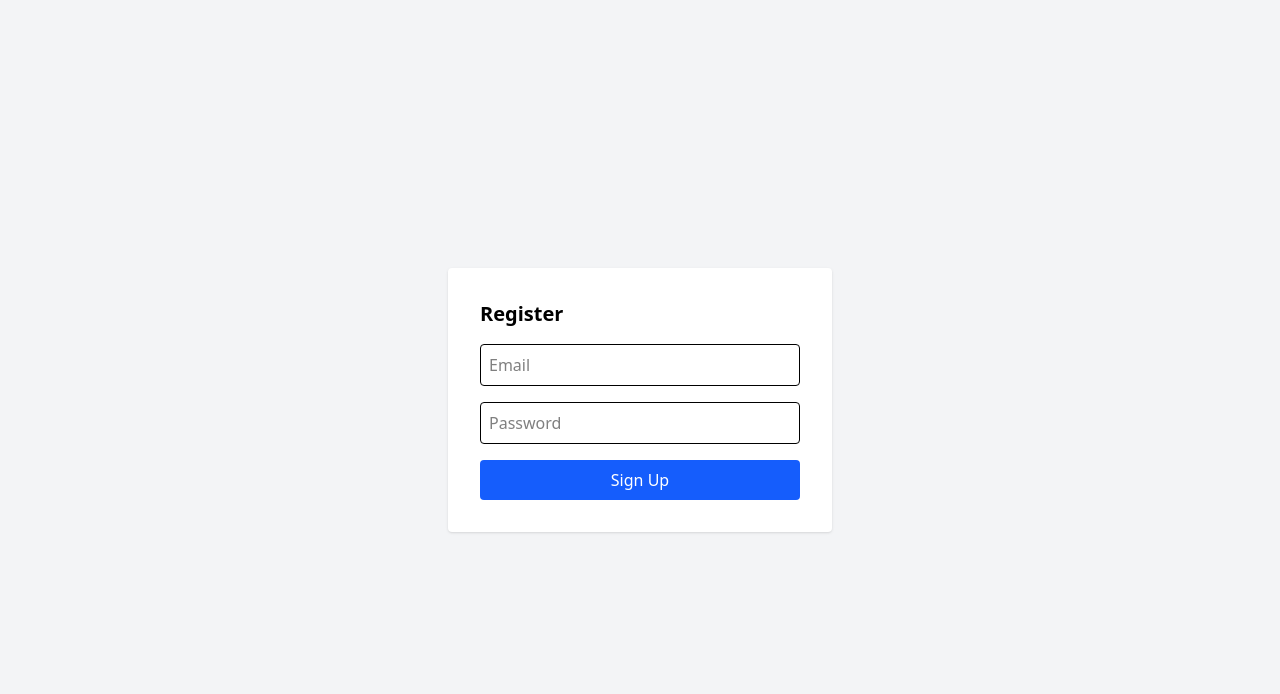
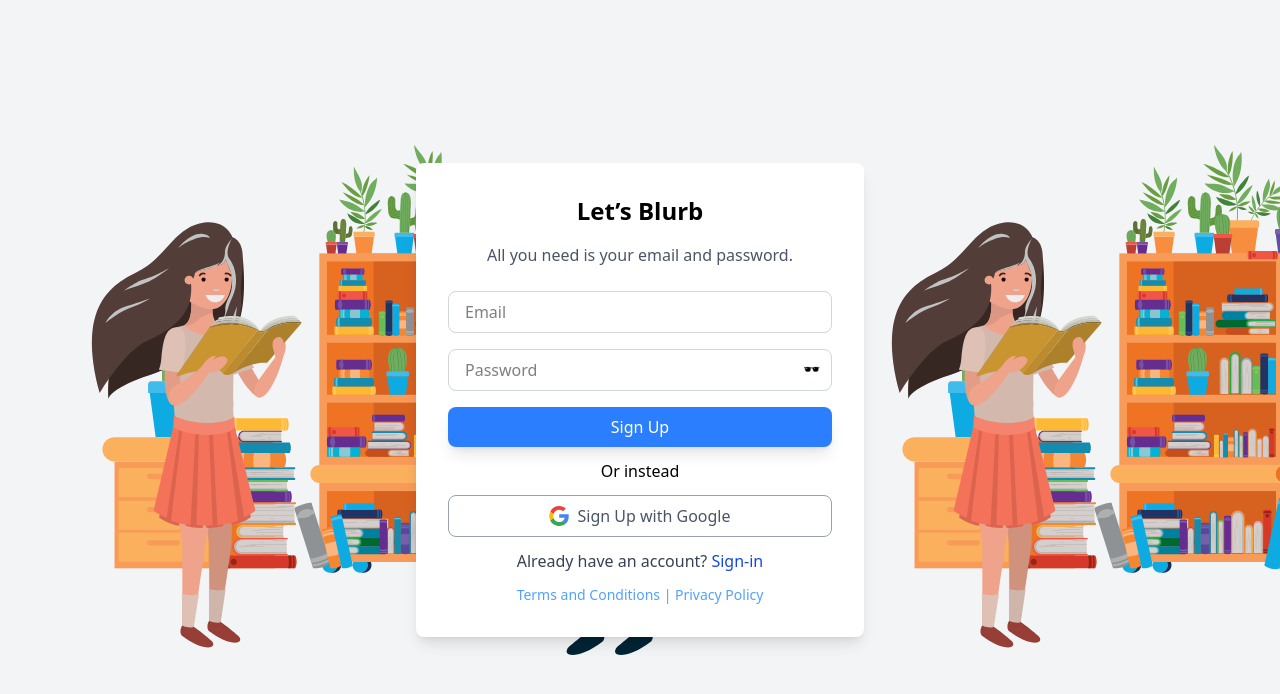
Before and after one commit to KakuElvis/versevault, a React (Vite) app: page /register in a window 1280 px wide. Shown: the top 694 px of the page. Built offline with nearby package versions, Linux system fonts and the light colour scheme.

Commit message:
connected login and register to firebase

```diff
--- a/src/components/Nav.jsx
+++ b/src/components/Nav.jsx
@@ -17,8 +17,8 @@ const Nav = () => {
         </ul>
 
         <div className="hidden lg:flex gap-4">
-          <Link to="/signin" className="bg-button-main text-white px-4 py-2 rounded hover:opacity-80">Login</Link>
-          <Link to="/signup" className="bg-button-second text-white px-4 py-2 rounded hover:opacity-80">Get Started</Link>
+          <Link to="/login" className="bg-button-main text-white px-4 py-2 rounded hover:opacity-80">Login</Link>
+          <Link to="/register" className="bg-button-second text-white px-4 py-2 rounded hover:opacity-80">Get Started</Link>
         </div>
       </nav>
     </header>
--- a/src/firebase/firebase.js
+++ b/src/firebase/firebase.js
@@ -4,15 +4,25 @@ import { getAuth } from "firebase/auth";
 import { getFirestore } from "firebase/firestore";
 
 const firebaseConfig = {
-  apiKey: "YOUR_API_KEY",
-  authDomain: "YOUR_DOMAIN",
-  projectId: "YOUR_PROJECT_ID",
-  storageBucket: "YOUR_BUCKET",
-  messagingSenderId: "YOUR_SENDER_ID",
-  appId: "YOUR_APP_ID",
+  // apiKey: "YOUR_API_KEY",
+  // authDomain: "YOUR_PROJECT_ID.firebaseapp.com",
+  // projectId: "YOUR_PROJECT_ID",
+  // storageBucket: "YOUR_PROJECT_ID.appspot.com",
+  // messagingSenderId: "YOUR_SENDER_ID",
+  // appId: "YOUR_APP_ID"
+
+  apiKey: "AIzaSyDlNF_iJ0er_yt1Uc3cgueppAXULy-Y7Ks",
+  authDomain: "versevault-blurb.firebaseapp.com",
+  projectId: "versevault-blurb",
+  storageBucket: "versevault-blurb.firebasestorage.app",
+  messagingSenderId: "559245778991",
+  appId: "1:559245778991:web:148608eff0e8c6213726da",
+  measurementId: "G-S8JH0NPG2Z"
 };
 
 const app = initializeApp(firebaseConfig);
 
 export const auth = getAuth(app);
 export const db = getFirestore(app);
+
+// export { auth };
--- a/src/pages/Login.jsx
+++ b/src/pages/Login.jsx
@@ -2,37 +2,102 @@
 import React, { useState } from "react";
 import { auth } from "../firebase/firebase";
 import { signInWithEmailAndPassword } from "firebase/auth";
-import { useNavigate } from "react-router-dom";
+import { useNavigate, Link } from "react-router-dom";
 
 const Login = () => {
   const [email, setEmail] = useState("");
   const [password, setPassword] = useState("");
+  const [showPassword, setShowPassword] = useState(false);
   const navigate = useNavigate();
 
   const handleLogin = async (e) => {
     e.preventDefault();
     try {
       await signInWithEmailAndPassword(auth, email, password);
-      navigate("/");
+      navigate("/dashboard");
     } catch (err) {
       alert(err.message);
     }
   };
 
   return (
-    <div className="flex justify-center items-center h-screen bg-gray-100">
-      <form onSubmit={handleLogin} className="bg-white p-8 rounded shadow w-96">
-        <h2 className="text-xl font-bold mb-4">Login</h2>
-        <input type="email" placeholder="Email" value={email}
-          onChange={(e) => setEmail(e.target.value)}
-          className="w-full p-2 mb-4 border rounded" required />
-        <input type="password" placeholder="Password" value={password}
-          onChange={(e) => setPassword(e.target.value)}
-          className="w-full p-2 mb-4 border rounded" required />
-        <button type="submit" className="bg-blue-600 text-white w-full py-2 rounded hover:bg-blue-700">
-          Sign In
-        </button>
-      </form>
+    <div
+      className="bg-gray-100 flex items-center justify-center h-screen"
+      style={{ backgroundImage: `url('./src/assets/verse.svg')` }}
+    >
+      <div className="bg-white p-8 rounded-lg shadow-lg w-full max-w-md">
+        <h2 className="text-2xl font-bold mb-6 text-center text-gray-600">
+          Start Blurbing
+        </h2>
+        <h4 className="text-left text-gray-600 mb-6">Login to blurb</h4>
+
+        <form onSubmit={handleLogin}>
+          <input
+            type="email"
+            placeholder="Email"
+            value={email}
+            onChange={(e) => setEmail(e.target.value)}
+            required
+            className="w-full p-3 mb-4 border-gray-300 border rounded-lg focus:outline-none focus:ring-2 focus:ring-blue-500"
+          />
+          <div className="mb-4 relative">
+            <input
+              type={showPassword ? "text" : "password"}
+              placeholder="Password"
+              value={password}
+              onChange={(e) => setPassword(e.target.value)}
+              className="w-full px-4 py-2 border-gray-300 border rounded-lg focus:outline-none focus:ring-2 focus:ring-blue-500"
+              required
+            />
+            <span
+              className="absolute right-3 top-2.5 cursor-pointer text-sm"
+              onClick={() => setShowPassword(!showPassword)}
+            >
+              {showPassword ? "👁" : "🕶"}
+            </span>
+          </div>
+
+          <div className="flex items-center mb-4">
+            <input type="checkbox" id="remember-me" className="mr-2" />
+            <label htmlFor="remember-me" className="text-sm">
+              Remember Me
+            </label>
+          </div>
+          <div className="text-left mb-4">
+            <a href="#" className="text-blue-500 text-sm hover:underline">
+              Forgot Password?
+            </a>
+          </div>
+
+          <button
+            type="submit"
+            className="w-full bg-blue-500 text-white p-3 rounded hover:bg-blue-600"
+          >
+            Sign In
+          </button>
+        </form>
+
+        <div>
+          <h3 className="text-center py-3">Or instead</h3>
+          <a href="#">
+            <button className="flex items-center justify-center px-3 w-full bg-white text-gray-600 border border-gray-400 py-2 rounded-lg hover:bg-blue-100 focus:outline-none focus:ring-2 focus:ring-blue-500">
+              <img
+                src="../src/assets/google.svg"
+                alt="Google Logo"
+                className="w-5 h-5 mr-2"
+              />
+              Sign in with Google
+            </button>
+          </a>
+          <div>
+            <Link to="/register">
+              <h3 className="text-center py-3 text-gray-700">
+                Don't have an account? <span className="text-blue-700">Sign-up</span>
+              </h3>
+            </Link>
+          </div>
+        </div>
+      </div>
     </div>
   );
 };
--- a/src/pages/Register.jsx
+++ b/src/pages/Register.jsx
@@ -7,32 +7,88 @@ import { useNavigate } from "react-router-dom";
 const Register = () => {
   const [email, setEmail] = useState("");
   const [password, setPassword] = useState("");
+  const [showPassword, setShowPassword] = useState(false);
   const navigate = useNavigate();
 
   const handleRegister = async (e) => {
     e.preventDefault();
     try {
       await createUserWithEmailAndPassword(auth, email, password);
-      navigate("/");
+      navigate("/dashboard");
     } catch (err) {
       alert(err.message);
     }
   };
 
   return (
-    <div className="flex justify-center items-center h-screen bg-gray-100">
-      <form onSubmit={handleRegister} className="bg-white p-8 rounded shadow w-96">
-        <h2 className="text-xl font-bold mb-4">Register</h2>
-        <input type="email" placeholder="Email" value={email}
-          onChange={(e) => setEmail(e.target.value)}
-          className="w-full p-2 mb-4 border rounded" required />
-        <input type="password" placeholder="Password" value={password}
-          onChange={(e) => setPassword(e.target.value)}
-          className="w-full p-2 mb-4 border rounded" required />
-        <button type="submit" className="bg-blue-600 text-white w-full py-2 rounded hover:bg-blue-700">
-          Sign Up
-        </button>
-      </form>
+    <div
+      className="bg-gray-100 flex items-center justify-center h-screen"
+      style={{ backgroundImage: `url('./src/assets/verse.svg')` }}
+    >
+      <div className="bg-white p-8 rounded-lg shadow-lg w-full max-w-md">
+        <h2 className="text-2xl font-bold mb-4 text-center">Let’s Blurb</h2>
+        <h4 className="text-center text-gray-600 mb-6">
+          All you need is your email and password.
+        </h4>
+
+        <form onSubmit={handleRegister}>
+          <div className="mb-4">
+            <input
+              type="email"
+              placeholder="Email"
+              value={email}
+              onChange={(e) => setEmail(e.target.value)}
+              className="w-full px-4 py-2 border-gray-300 border rounded-lg focus:outline-none focus:ring-2 focus:ring-blue-500"
+              required
+            />
+          </div>
+
+          <div className="mb-4 relative">
+            <input
+              type={showPassword ? "text" : "password"}
+              placeholder="Password"
+              value={password}
+              onChange={(e) => setPassword(e.target.value)}
+              className="w-full px-4 py-2 border-gray-300 border rounded-lg focus:outline-none focus:ring-2 focus:ring-blue-500"
+              required
+            />
+            <span
+              className="absolute right-3 top-2.5 cursor-pointer text-sm"
+              onClick={() => setShowPassword(!showPassword)}
+            >
+              {showPassword ? "👁" : "🕶"}
+            </span>
+          </div>
+
+          <button
+            type="submit"
+            className="w-full bg-blue-500 text-white py-2 rounded-lg cursor-pointer hover:bg-blue-600 focus:outline-none focus:ring-2 focus:ring-blue-500 shadow-lg"
+          >
+            Sign Up
+          </button>
+        </form>
+
+        <div>
+          <h3 className="text-center py-3">Or instead</h3>
+          <a href="https://www.google.com">
+            <button className="flex items-center justify-center px-3 w-full bg-white text-gray-600 border border-gray-400 py-2 rounded-lg hover:bg-blue-100 focus:outline-none focus:ring-2 focus:ring-blue-500">
+              <img
+                src="./src/assets/google.svg"
+                alt="Google Logo"
+                className="w-5 h-5 mr-2"
+              />
+              Sign Up with Google
+            </button>
+          </a>
+          <p className="text-center py-3 text-gray-700">
+            Already have an account?{' '}
+            <a href="/login" className="text-blue-700">Sign-in</a>
+          </p>
+          <p className="text-center text-blue-400 text-sm">
+            Terms and Conditions | Privacy Policy
+          </p>
+        </div>
+      </div>
     </div>
   );
 };
```
